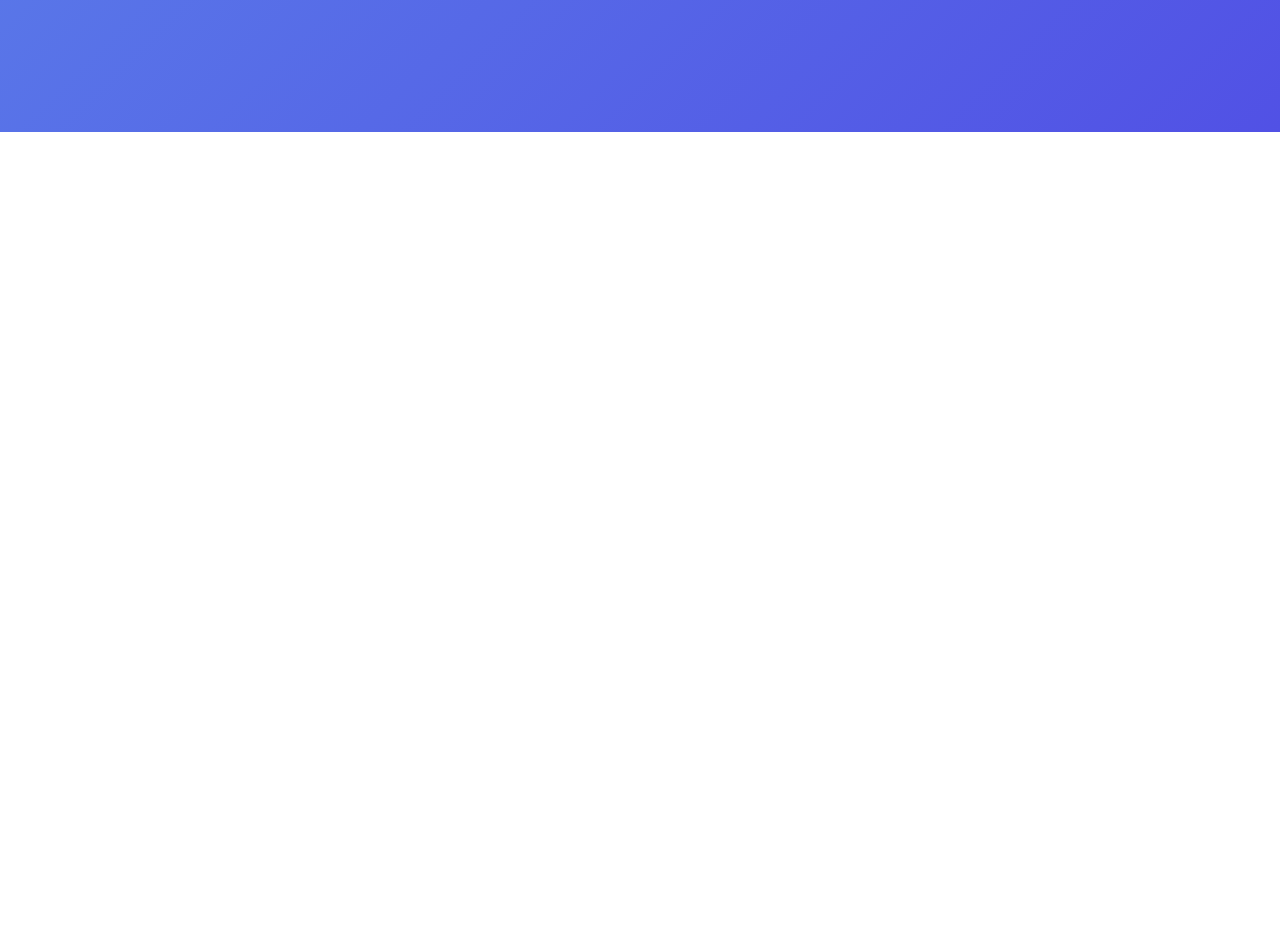
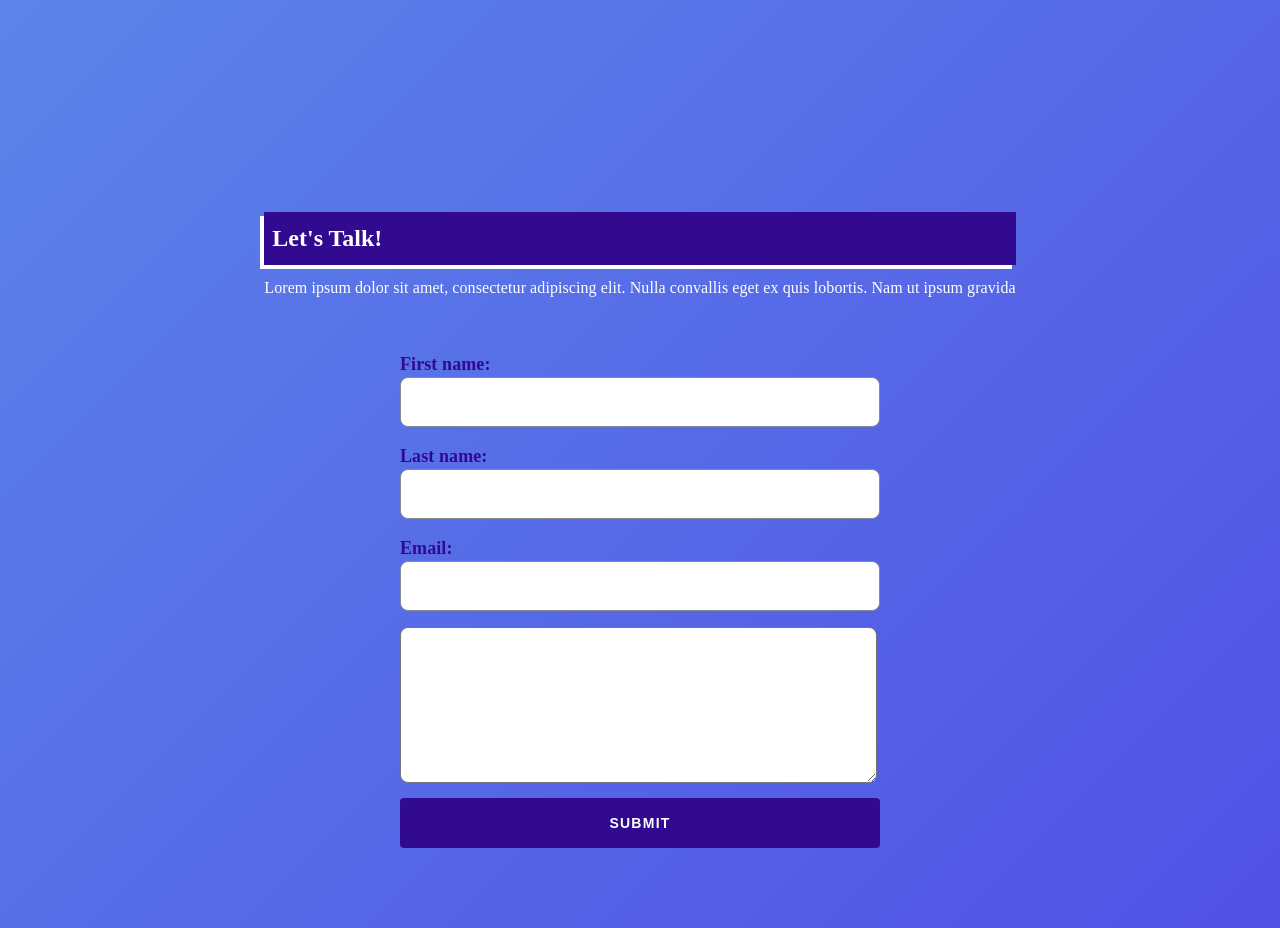
Before and after one commit to Jonnathandor/CMS-, a React app in the folder Homepage/: page / in a window 1280 px wide. Shown: the part 4580-5508 px from the top of the page. Before the commit the page ends 4712 px from the top, so only its background shows below. Built offline with nearby package versions, Linux system fonts and the light colour scheme.

Commit message:
added the contact form

```diff
--- a/Homepage/src/App.tsx
+++ b/Homepage/src/App.tsx
@@ -1,4 +1,4 @@
-import { NavBar, Profile, ProjectList } from './components'
+import { NavBar, Profile, ProjectList, ContactForm } from './components'
 import './App.css'
 export const App = () => {
 
@@ -7,6 +7,7 @@ export const App = () => {
       <NavBar/>
       <Profile/>
       <ProjectList/>
+      <ContactForm/>
     </div>
   )
 }
--- /dev/null
+++ b/Homepage/src/components/contact-form/ContactForm.css
@@ -0,0 +1,73 @@
+.contact {
+  display: flex;
+  flex-direction: column;
+  justify-content: center;
+  align-items: center;
+  padding: 80px 10px;
+}
+
+.contact__message-title {
+  background: #310a90;
+  padding: 4px 8px;
+  box-shadow: -4px 4px 0px #ffffff;
+  font-style: normal;
+  font-weight: bold;
+  font-size: 24px;
+  line-height: 45px;
+  color: #ffffff;
+  margin-bottom: 10px;
+}
+
+.contact__message-text {
+  color: #fff;
+  font-weight: normal;
+  font-size: 16px;
+  line-height: 26px;
+  text-align: center;
+  letter-spacing: 0.005em;
+}
+
+.contact form {
+  display: flex;
+  flex-direction: column;
+  align-items: flex-start;
+  padding: 0px;
+  margin-top: 50px;
+  width: 480px;
+}
+
+.contact form label {
+  font-style: normal;
+  font-weight: bold;
+  font-size: 18px;
+  line-height: 26px;
+  letter-spacing: 0.005em;
+  color: #310a90;
+}
+
+.contact form input {
+  background: #ffffff;
+  border: 1px solid #858c94;
+  box-sizing: border-box;
+  border-radius: 8px;
+  width: 100%;
+  height: 50px;
+}
+
+.contact form textarea {
+  border-radius: 8px;
+  margin-bottom: 15px;
+}
+
+.contact form input[type="submit"] {
+  background: #310a90;
+  border: 2px solid #310a90;
+  box-sizing: border-box;
+  border-radius: 4px;
+  color: #fff;
+  font-weight: bold;
+  font-size: 14px;
+  line-height: 23px;
+  letter-spacing: 1.25px;
+  text-transform: uppercase;
+}
--- /dev/null
+++ b/Homepage/src/components/contact-form/ContactForm.tsx
@@ -0,0 +1,22 @@
+import './ContactForm.css';
+
+export const ContactForm = () => {
+    return (
+        <div className="contact">
+            <div className="contact__message">
+                <h1 className="contact__message-title">Let's Talk!</h1>
+                <p className="contact__message-text">Lorem ipsum dolor sit amet, consectetur adipiscing elit. Nulla convallis eget ex quis lobortis. Nam ut ipsum gravida</p>
+            </div>
+            <form action="" method="POST">
+                <label htmlFor="fname">First name:</label>
+                <input type="text" id="fname" name="fname"/><br/>
+                <label htmlFor="lname">Last name:</label>
+                <input type="text" id="lname" name="lname"/><br/>
+                <label htmlFor="email">Email:</label>
+                <input type="text" id="email" name="email"/><br/>
+                <textarea name="" id="" cols={57} rows={10}></textarea>
+                <input type="submit" value="Submit"/>
+            </form>
+        </div>
+    )
+}
--- a/Homepage/src/components/index.tsx
+++ b/Homepage/src/components/index.tsx
@@ -1,3 +1,4 @@
 export * from './nav-bar/NavBar';
 export * from './profile/Profile';
 export * from './project-list/ProjectList';
+export * from './contact-form/ContactForm';
```
Also changed, not shown: Homepage/src/components/footer/Footer.tsx (added, +7 -0 lines), Homepage/src/components/footer/Footer.css (added).
